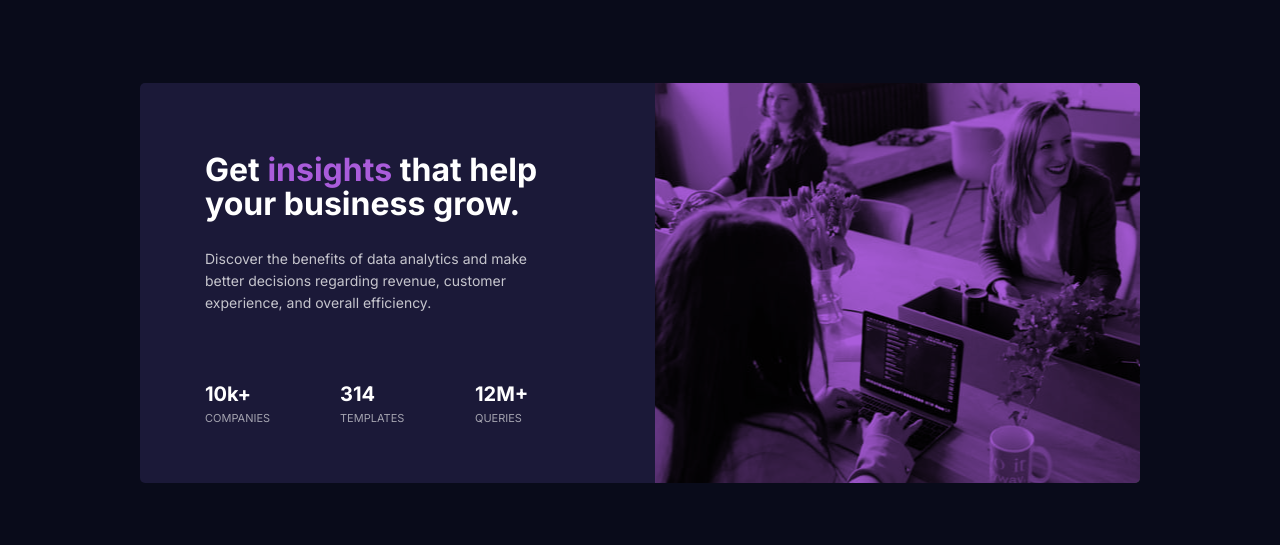
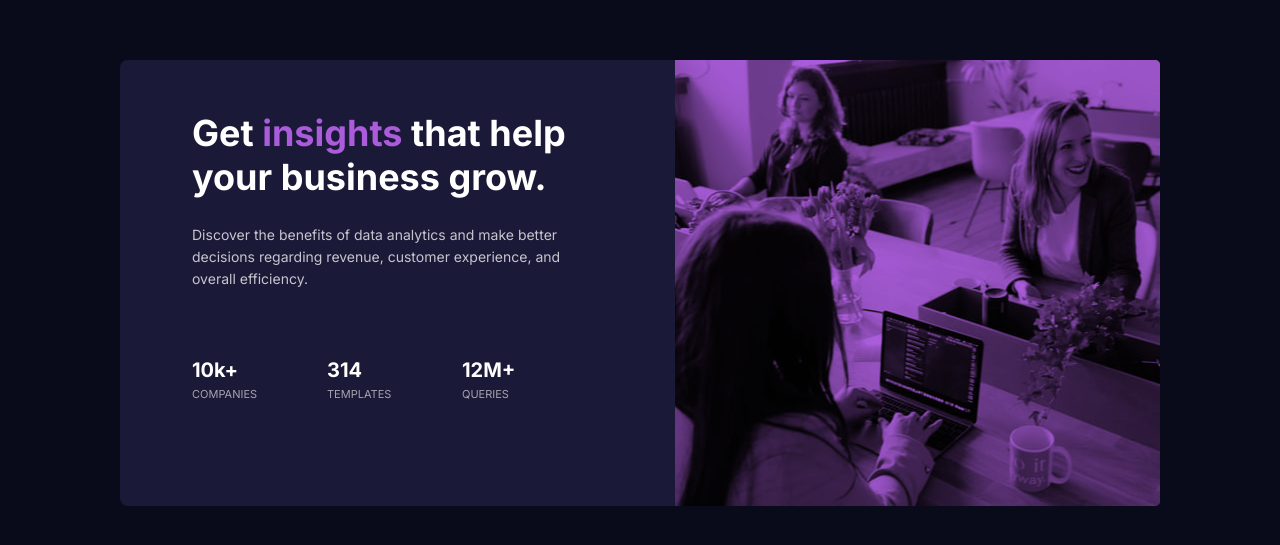
Before and after one commit to danielopq/stats, a plain HTML site: page index.html in a window 1280 px wide. Shown: the part 117-662 px from the top of the page. Drawn offline with Linux system fonts and the light colour scheme.

Commit message:
main HTML updated plus some CSS changes

```diff
--- a/css/stylesheet.css
+++ b/css/stylesheet.css
@@ -2,9 +2,13 @@
 @import url('https://fonts.googleapis.com/css2?family=Inter:wght@400;700&family=Lexend+Deca&display=swap');
 
 /* CSS Document */
+* {
+	box-sizing: border-box;
+}
 
-body{
-	margin:0;
+body {
+	margin: 0px;
+	padding: 0px;
 	width: 100vw;
 	height: 100vh;
 	display: flex;
@@ -13,141 +17,150 @@ body{
 	background-color: hsl(233, 47%, 7%);
 }
 
-#main{
-	width: 1000px;
-	height: 400px;
-	display:flex;
+
+main {
+	width: 1110px;
+	height: 446px;
+	display: flex;
 	flex-direction: row;
 	align-items: center;
 	justify-content: center;
-	border-radius: 5px;
+	border-radius: 8px;
 }
 
-#main > div{
+main>div {
 	height: inherit;
 }
 
-#info{
-	width: 515px;
-	border-radius: 5px 0px 0px 5px;
+#info {
+	width: 555px;
+	border-radius: 8px 0px 0px 8px;
 	background-color: hsl(244, 38%, 16%);
-	display:flex;
+	display: flex;
 	flex-direction: column;
-	align-items:flex-start;
+	align-items: flex-start;
 }
 
-#info > div{
-	width: 342px;
-	margin-left: 65px;
+#info>div {
+	width: 403px;
+	margin-left: 72px;
 }
 
-#info-head{
-	height: 70px;
-	font: 700 32px 'Inter';
-	line-height: 34px;
-	margin-top: 70px;
-	color:white;
-}
-
-#info-text{
+#info-text {
 	height: 64px;
 	font: 400 14px 'Inter';
-	color:hsla(0, 0%, 100%, 0.75);
+	color: hsla(0, 0%, 100%, 0.75);
 	line-height: 22px;
 	margin-top: 25px;
 }
 
-#info-stats{
-	display:flex;
+#info-head{
+	margin-top: 51px;
+}
+
+h1 {
+	height: 88px;
+	font: 700 36px/44px 'Inter';
+	margin: 0px;
+	color: white;
+}
+#info-stats {
+	display: flex;
 	flex-direction: row;
 	height: 40px;
 	margin-top: 70px;
 }
 
-#info-stats > div{
-	font-family:'Inter';
+#info-stats>div {
+	font-family: 'Inter';
 	text-align: left;
 }
 
-#stats-companies{
-	width: 135px;
-}
-#stats-templates{
+#stats-companies {
 	width: 135px;
 }
 
-#image{
+#stats-templates {
+	width: 135px;
+}
+
+#image {
 	width: 485px;
 	border-radius: 0px 5px 5px 0px;
 	background: url("../images/image-header-desktop.jpg") no-repeat center;
 }
 
-#image-color{
+#image-color {
 	width: inherit;
 	height: inherit;
 	border-radius: 0px 5px 5px 0px;
 	background-color: hsl(277, 64%, 61%);
-	mix-blend-mode:multiply;
+	mix-blend-mode: multiply;
 }
 
-.amount{
-	color:white;
+.amount {
+	color: white;
 	font-weight: 700;
 	font-size: 20px;
 }
 
-.stats-headings{
-	color:hsla(0, 0%, 100%, 0.6);
+.stats-headings {
+	color: hsla(0, 0%, 100%, 0.6);
 	font-weight: 400;
 	font-size: 11px;
 }
 
 @media screen and (max-width: 480px) {
 
-#main{
+	#main {
 		width: 330px;
 		height: 780px;
-	flex-direction:column-reverse;
-	justify-content:flex-start;
-	align-items:flex-start;
+		flex-direction: column-reverse;
+		justify-content: flex-start;
+		align-items: flex-start;
 	}
-#main > div{
+
+	#main>div {
 		width: 330px;
 	}
-#image{
+
+	#image {
 		height: 240px;
 		border-radius: 5px 5px 0px 0px;
-	background:url("../images/image-header-mobile.jpg") no-repeat;
+		background: url("../images/image-header-mobile.jpg") no-repeat;
 		background-position: top;
-	background-size:contain;
+		background-size: contain;
 	}
-#image-color{
+
+	#image-color {
 		height: 242px;
 		border-radius: 5px 5px 0px 0px;
 	}
-#info{
+
+	#info {
 		height: 540px;
 		border-radius: 0px 0px 5px 5px;
 		background-color: hsl(244, 38%, 16%);
 		flex-direction: column;
-	align-items:center;
-	justify-content:center;
+		align-items: center;
+		justify-content: center;
 	}
-#info > div{
+
+	#info>div {
 		margin-left: auto;
 		margin-right: auto;
 		width: 260px;
 	}
 
-#info-head{
+	#info-head {
 		height: 95px;
 		font-size: 28px;
 		text-align: center;
 		line-height: 31px;
-	margin-top:45px;
+		margin-top: 45px;
 	}
 
-#info-text{
+	#info-text {
 		height: 90px;
 		font-size: 15px;
 		text-align: center;
@@ -156,25 +169,25 @@ body{
 
 	}
 
-#info-stats{
-	display:flex;
-	flex-direction:column;
+	#info-stats {
+		display: flex;
+		flex-direction: column;
 		align-items: center;
 		height: 253px;
 		margin-top: 40px;
 	}
 
-#info-stats > div{
+	#info-stats>div {
 		width: inherit;
 		text-align: center;
 		margin-bottom: 30px;
 	}
 
-.amount{
+	.amount {
 		font-size: 23px;
 	}
 
-.stats-headings{
+	.stats-headings {
 		font-size: 13px;
 	}
 
--- a/index.html
+++ b/index.html
@@ -10,10 +10,10 @@
 <title>Data analitics</title>
 </head>
 <body>
-<div id="main">
+<main>
 		<div id="info">
 			<div id="info-head">
-				Get <span style="color:hsl(277, 64%, 61%);">insights</span> that help your business grow.
+				<h1>Get <span style="color:hsl(277, 64%, 61%);">insights</span> that help your business grow.</h1>
 			</div>
 			<div id="info-text">
 				Discover the benefits of data analytics and make better decisions regarding revenue, customer experience, and overall efficiency.
@@ -39,6 +39,6 @@
 		<div id="image">
 			<div id="image-color"></div>
 		</div>
-	</div>
+	</main>
 </body>
 </html>
```
Also changed, not shown: 1 other file. Lines whose indentation alone changed are shown as unchanged.
